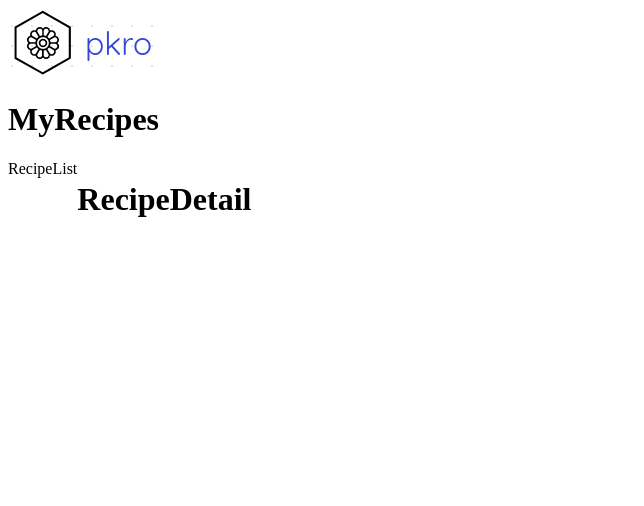
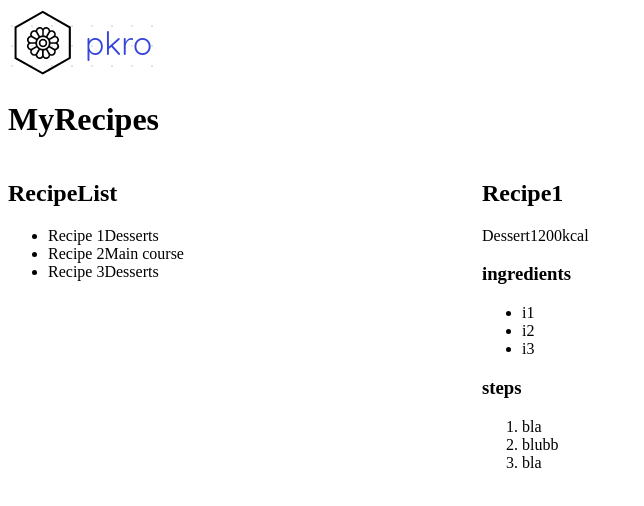
Before and after one commit to pkro/react-recipes, a React app: page / in a window 1280 px wide. Shown: the top 506 px of the page, without its empty margins (0-644 px from the left). Built offline with nearby package versions, Linux system fonts and the light colour scheme.

Commit message:
more styling and dummy data

```diff
--- a/src/components/App.js
+++ b/src/components/App.js
@@ -10,8 +10,8 @@ const App = () => {
             <div>
                 <Header />
                 <main style={{display: 'flex'}}>
-                    <RecipeList />
-                    <RecipeDetail />
+                    <RecipeList style={{flex: 3}}/>
+                    <RecipeDetail style={{flex: 5}} />
                 </main>
             </div>
         )
--- a/src/components/RecipeDetail.js
+++ b/src/components/RecipeDetail.js
@@ -1,9 +1,25 @@
 import React from 'react';
 
-const RecipeDetail = () => {
+const RecipeDetail = (props) => {
         return (
-            <div>
-                <h1>RecipeDetail</h1>
+            <div style={props.style}>
+                <h2>Recipe1</h2>
+                <img src="" />
+                <span>Dessert</span>
+                <span>1200kcal</span>
+                <h3>ingredients</h3>
+                <ul>
+                    <li>i1</li>
+                    <li>i2</li>
+                    <li>i3</li>
+                </ul>
+                <h3>steps</h3>
+                <ol>
+                    <li>bla</li>
+                    <li>blubb</li>
+                    <li>bla</li>
+                </ol>
+
             </div>
         )
 }
--- a/src/components/RecipeList.js
+++ b/src/components/RecipeList.js
@@ -1,9 +1,23 @@
 import React from 'react';
 
-const RecipeList = () => {
+const RecipeList = (props) => {
         return (
-            <div>
-                RecipeList
+            <div style={props.style}>
+                <h2>RecipeList</h2>
+                <ul>
+                    <li>
+                        <span>Recipe 1</span>
+                        <span>Desserts</span>
+                    </li>
+                    <li>
+                        <span>Recipe 2</span>
+                        <span>Main course</span>
+                    </li>
+                    <li>
+                        <span>Recipe 3</span>
+                        <span>Desserts</span>
+                    </li>
+                </ul>
             </div>
         )
 }
```
